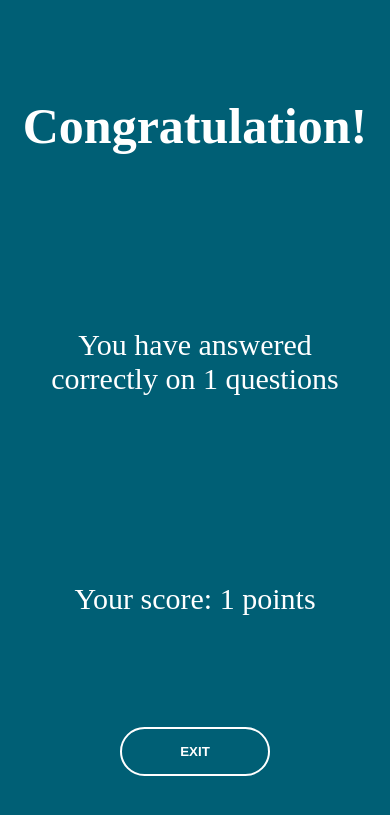
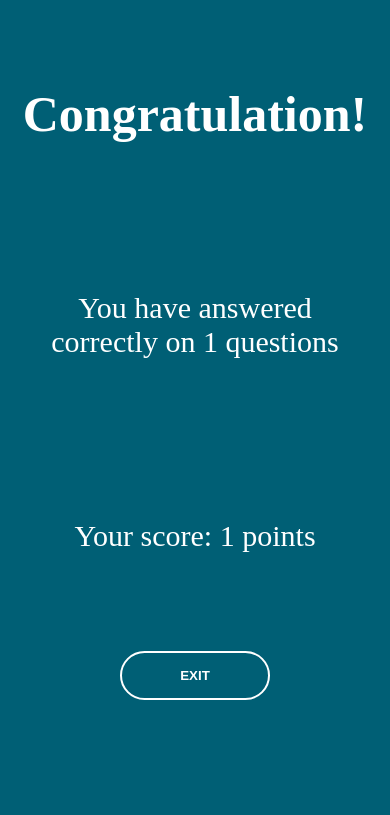
Before and after one commit to nikitave/ruhat, a Flask app: page /end_quiz in a window 390 px wide. Shown: the top 815 px of the page. Run offline with Flask 2, Linux system fonts and the light colour scheme; a user stored in the database is signed in.

Commit message:
fixed for mobile version

```diff
--- a/static/css/questionPage.css
+++ b/static/css/questionPage.css
@@ -147,7 +147,7 @@ body {
     }
 
     .down-item {
-        grid-template-rows: 40vh 39vh;
+        grid-template-rows: 35vh 34vh;
         grid-template-columns: 50% 50%;
     }
 
--- a/static/css/resultUserPage.css
+++ b/static/css/resultUserPage.css
@@ -34,6 +34,7 @@ body {
     display: flex;
     justify-content: center;
     align-items: center;
+    text-align: center;
 }
 
 .div-button {
@@ -74,16 +75,16 @@ body {
 @media(max-width: 414px) {
     .main-label {
         font-size: 50px;
-        height: 28vh;
+        height: 25vh;
     }
 
     .label-passed {
         font-size: 30px;
-        height: 28vh;
+        height: 25vh;
     }
 
     .label-scored {
         font-size: 30px;
-        height: 28vh;
+        height: 25vh;
     }
 }
--- a/templates/questionPage.html
+++ b/templates/questionPage.html
@@ -21,10 +21,10 @@
     </div>
     <div>
         <form class="down-item" action="{{ url_for('quiz', quiz_id=quiz_id) }}" method="POST">
-            {% for i in range(4) %}
+            {% for i in range(4) %} -->
                 <button type="submit" class="item {{ ['ul','ur','dl','dr'][i] }}" name="{{ i }}">
                     {{ question.options[i] }}
-                </button>
+                </button> -->
             {% endfor %}
        </form>
     </div>
```
Also changed, not shown: static/img/icon.svg.
